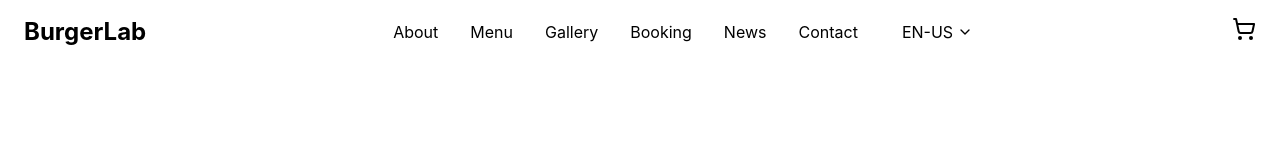
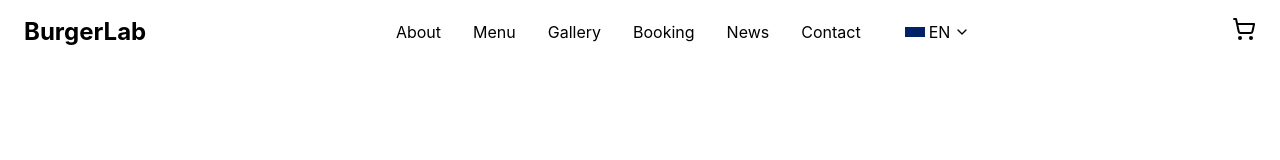
Before and after one commit to encodeschool/FOOD-ORDER-WEBSITE, a React (Vite) app: page / in a window 1280 px wide. Shown: the top 160 px of the page. Built offline with nearby package versions, Linux system fonts and the light colour scheme.

Commit message:
adding flags

```diff
--- a/src/App.jsx
+++ b/src/App.jsx
@@ -1,39 +1,65 @@
-import { useState } from "react";
-import Navbar from "./components/Navbar";
-import Hero from "./components/Hero";
-import About from "./components/About";
-import Menu from "./components/Menu";
-import BurgerAnimation from "./components/BurgerAnimation";
-import Gallery from "./components/Gallery";
-import Booking from "./components/Booking";
-import News from "./components/News";
-import Contact from "./components/Contact";
-import Footer from "./components/Footer";
+import { useState, useEffect } from "react"
+import Navbar from "./components/Navbar"
+import Hero from "./components/Hero"
+import About from "./components/About"
+import Menu from "./components/Menu"
+import BurgerAnimation from "./components/BurgerAnimation"
+import Gallery from "./components/Gallery"
+import Booking from "./components/Booking"
+import News from "./components/News"
+import Contact from "./components/Contact"
+import Footer from "./components/Footer"
 
 function App() {
-  const [cart, setCart] = useState([]);
+
+  const [cart, setCart] = useState([])
+
+  // Load cart from localStorage
+  useEffect(() => {
+    const savedCart = localStorage.getItem("burger-cart")
+
+    if (savedCart) {
+      setCart(JSON.parse(savedCart))
+    }
+  }, [])
+
+  // Save cart whenever it changes
+  useEffect(() => {
+    localStorage.setItem("burger-cart", JSON.stringify(cart))
+  }, [cart])
+
 
   const addToCart = (item) => {
-    setCart((prev) => [...prev, item]);
-  };
+    setCart((prev) => [...prev, item])
+  }
 
   const removeFromCart = (index) => {
-    setCart((prev) => prev.filter((_, i) => i !== index));
-  };
+    setCart((prev) => prev.filter((_, i) => i !== index))
+  }
 
   return (
     <div className="bg-white text-black">
-      <Navbar cart={cart} setCart={setCart} removeFromCart={removeFromCart} />
+
+      <Navbar
+        cart={cart}
+        setCart={setCart}
+        removeFromCart={removeFromCart}
+      />
+
       <Hero />
       <About />
+
       <Menu addToCart={addToCart} />
+
       <BurgerAnimation />
-      {/* <Gallery /> */}
+      <Gallery />
       <Booking />
       <News />
+      <Contact />
       <Footer />
+
     </div>
-  );
+  )
 }
 
-export default App;
+export default App
--- a/src/components/Navbar.jsx
+++ b/src/components/Navbar.jsx
@@ -4,7 +4,6 @@ import { Menu, X, ChevronDown, ShoppingCart } from "lucide-react";
 import { useTranslation } from "react-i18next";
 
 export default function Navbar({ cart, setCart, removeFromCart }) {
-
   const [open, setOpen] = useState(false);
   const [langOpen, setLangOpen] = useState(false);
   const [cartOpen, setCartOpen] = useState(false);
@@ -14,7 +13,7 @@ export default function Navbar({ cart, setCart, removeFromCart }) {
   const [userInfo, setUserInfo] = useState({
     name: "",
     phone: "",
-    email: ""
+    email: "",
   });
 
   const { t, i18n } = useTranslation();
@@ -25,14 +24,71 @@ export default function Navbar({ cart, setCart, removeFromCart }) {
     { id: "gallery", label: t("nav.gallery") },
     { id: "booking", label: t("nav.booking") },
     { id: "news", label: t("nav.news") },
-    { id: "contact", label: t("nav.contact") }
+    { id: "contact", label: t("nav.contact") },
   ];
 
   const languages = [
-    { code: "en", label: "EN" },
-    { code: "ru", label: "RU" },
-    { code: "lv", label: "LV" }
+    {
+      code: "en",
+      label: "EN",
+      flag: (
+        <svg
+          xmlns="http://www.w3.org/2000/svg"
+          viewBox="0 0 60 30"
+          className="w-5 h-5"
+        >
+          <clipPath id="t">
+            <path d="M0 0h60v30H0z" />
+          </clipPath>
+          <g clipPath="url(#t)">
+            <path fill="#012169" d="M0 0h60v30H0z" />
+            <path
+              fill="#FFF"
+              d="M0 0l60 30M60 0L0 30M30 0v30M0 15h60"
+              strokeWidth="6"
+            />
+            <path
+              fill="#C8102E"
+              d="M0 0l60 30M60 0L0 30M30 0v30M0 15h60"
+              strokeWidth="4"
+            />
+          </g>
+        </svg>
+      ),
+    },
+    {
+      code: "ru",
+      label: "RU",
+      flag: (
+        <svg
+          xmlns="http://www.w3.org/2000/svg"
+          viewBox="0 0 60 30"
+          className="w-5 h-5"
+        >
+          <path fill="#fff" d="M0 0h60v10H0z" />
+          <path fill="#0039A6" d="M0 10h60v10H0z" />
+          <path fill="#D52B1E" d="M0 20h60v10H0z" />
+        </svg>
+      ),
+    },
+    {
+      code: "lv",
+      label: "LV",
+      flag: (
+        <svg
+          xmlns="http://www.w3.org/2000/svg"
+          viewBox="0 0 60 30"
+          className="w-5 h-5"
+        >
+          <path fill="#8D1B3D" d="M0 0h60v10H0z" />
+          <path fill="#fff" d="M0 10h60v10H0z" />
+          <path fill="#8D1B3D" d="M0 20h60v10H0z" />
+        </svg>
+      ),
+    },
   ];
+
+  const currentLang = i18n.language.slice(0, 2);
 
   const changeLanguage = (lng) => {
     i18n.changeLanguage(lng);
@@ -44,27 +100,25 @@ export default function Navbar({ cart, setCart, removeFromCart }) {
 
     window.addEventListener("scroll", handleScroll);
     return () => window.removeEventListener("scroll", handleScroll);
-
   }, []);
 
   const handleCheckout = () => {
-
     console.log("Order:", {
       customer: userInfo,
-      items: cart
+      items: cart,
     });
 
     alert("Order placed successfully!");
 
     setCart([]);
+    localStorage.removeItem("burger-cart");
     setCheckoutOpen(false);
 
     setUserInfo({
       name: "",
       phone: "",
-      email: ""
+      email: "",
     });
-
   };
 
   return (
@@ -72,22 +126,15 @@ export default function Navbar({ cart, setCart, removeFromCart }) {
       {/* NAVBAR */}
       <nav
         className={`fixed w-full top-0 z-50 transition-colors duration-300 ${
-          scrolled
-            ? "bg-white/80 backdrop-blur-md border-b"
-            : "bg-transparent"
+          scrolled ? "bg-white/80 backdrop-blur-md border-b" : "bg-transparent"
         }`}
       >
-
         <div className="max-w-7xl mx-auto px-4 sm:px-6 flex justify-between items-center h-16">
-
           {/* LOGO */}
-          <h1 className="text-xl sm:text-2xl font-bold">
-            BurgerLab
-          </h1>
+          <h1 className="text-xl sm:text-2xl font-bold">BurgerLab</h1>
 
           {/* DESKTOP NAVIGATION */}
           <div className="hidden md:flex items-center gap-8">
-
             {navItems.map((item) => (
               <Link
                 key={item.id}
@@ -103,41 +150,35 @@ export default function Navbar({ cart, setCart, removeFromCart }) {
 
             {/* LANGUAGE DROPDOWN */}
             <div className="relative">
-
               <button
                 onClick={() => setLangOpen(!langOpen)}
                 className="flex items-center gap-1 px-3 py-1 rounded"
               >
-                {i18n.language.toUpperCase()}
+                {languages.find((l) => l.code === currentLang)?.flag}
+                <span>{currentLang.toUpperCase()}</span>
                 <ChevronDown size={16} />
               </button>
 
               {langOpen && (
                 <div className="absolute right-0 mt-2 bg-white border rounded shadow">
-
                   {languages.map((lang) => (
                     <button
                       key={lang.code}
                       onClick={() => changeLanguage(lang.code)}
-                      className="block w-full px-4 py-2 hover:bg-gray-100 text-left"
+                      className="w-full flex gap-1 items-center justify-content-center px-4 py-2 hover:bg-gray-100 text-left"
                     >
-                      {lang.label}
+                      {lang.flag} {lang.label}
                     </button>
                   ))}
-
                 </div>
               )}
-
             </div>
-
           </div>
 
           {/* RIGHT SIDE (CART + MOBILE MENU) */}
           <div className="flex items-center gap-4">
-
             {/* CART */}
             <div className="relative">
-
               <button
                 onClick={() => setCartOpen(!cartOpen)}
                 className="relative hover:text-orange-500 transition"
@@ -154,27 +195,19 @@ export default function Navbar({ cart, setCart, removeFromCart }) {
               {/* CART DROPDOWN */}
               {cartOpen && (
                 <div className="absolute right-0 mt-4 w-80 bg-white border rounded-xl shadow-lg p-4">
-
-                  <h3 className="font-semibold mb-3">
-                    Cart
-                  </h3>
+                  <h3 className="font-semibold mb-3">Cart</h3>
 
                   {cart.length === 0 ? (
-                    <p className="text-sm text-gray-500">
-                      Your cart is empty
-                    </p>
+                    <p className="text-sm text-gray-500">Your cart is empty</p>
                   ) : (
                     <>
                       <div className="space-y-3 max-h-56 overflow-y-auto">
-
                         {cart.map((item, i) => (
                           <div
                             key={i}
                             className="flex items-center justify-between"
                           >
-
                             <div className="flex items-center gap-3">
-
                               <img
                                 src={item.img}
                                 alt={item.name}
@@ -190,7 +223,6 @@ export default function Navbar({ cart, setCart, removeFromCart }) {
                                   ${item.price}
                                 </p>
                               </div>
-
                             </div>
 
                             <button
@@ -199,21 +231,15 @@ export default function Navbar({ cart, setCart, removeFromCart }) {
                             >
                               ✕
                             </button>
-
                           </div>
                         ))}
-
                       </div>
 
                       {/* TOTAL */}
                       <div className="flex justify-between font-semibold mt-4 mb-4">
                         <span>Total</span>
                         <span>
-                          $
-                          {cart.reduce(
-                            (sum, item) => sum + item.price,
-                            0
-                          )}
+                          ${cart.reduce((sum, item) => sum + item.price, 0)}
                         </span>
                       </div>
 
@@ -229,22 +255,15 @@ export default function Navbar({ cart, setCart, removeFromCart }) {
                       </button>
                     </>
                   )}
-
                 </div>
               )}
-
             </div>
 
             {/* MOBILE MENU BUTTON */}
-            <button
-              className="md:hidden"
-              onClick={() => setOpen(!open)}
-            >
+            <button className="md:hidden" onClick={() => setOpen(!open)}>
               {open ? <X size={28} /> : <Menu size={28} />}
             </button>
-
           </div>
-
         </div>
 
         {/* MOBILE MENU */}
@@ -253,7 +272,6 @@ export default function Navbar({ cart, setCart, removeFromCart }) {
             open ? "max-h-[500px]" : "max-h-0"
           }`}
         >
-
           {navItems.map((item) => (
             <Link
               key={item.id}
@@ -270,33 +288,26 @@ export default function Navbar({ cart, setCart, removeFromCart }) {
 
           {/* MOBILE LANG */}
           <div className="flex gap-4 px-6 py-4">
-
             {languages.map((lang) => (
               <button
                 key={lang.code}
                 onClick={() => changeLanguage(lang.code)}
-                className={`px-3 py-1 border rounded ${
-                  i18n.language === lang.code
-                    ? "bg-black text-white"
-                    : ""
+                className={`px-3 py-1 border rounded flex items-center gap-1 ${
+                  currentLang === lang.code ? "bg-black text-white" : ""
                 }`}
               >
-                {lang.label}
+                {lang.flag}
+                <span>{lang.label}</span>
               </button>
             ))}
-
           </div>
-
         </div>
-
       </nav>
 
       {/* CHECKOUT MODAL */}
       {checkoutOpen && (
         <div className="fixed inset-0 bg-black/50 flex items-center justify-center z-50">
-
           <div className="bg-white p-8 rounded-xl w-[400px] relative">
-
             <button
               onClick={() => setCheckoutOpen(false)}
               className="absolute top-4 right-4 text-gray-500"
@@ -304,9 +315,7 @@ export default function Navbar({ cart, setCart, removeFromCart }) {
               <X size={22} />
             </button>
 
-            <h2 className="text-2xl font-bold mb-6">
-              Checkout
-            </h2>
+            <h2 className="text-2xl font-bold mb-6">Checkout</h2>
 
             <input
               type="text"
@@ -316,7 +325,7 @@ export default function Navbar({ cart, setCart, removeFromCart }) {
               onChange={(e) =>
                 setUserInfo({
                   ...userInfo,
-                  name: e.target.value
+                  name: e.target.value,
                 })
               }
             />
@@ -329,7 +338,7 @@ export default function Navbar({ cart, setCart, removeFromCart }) {
               onChange={(e) =>
                 setUserInfo({
                   ...userInfo,
-                  phone: e.target.value
+                  phone: e.target.value,
                 })
               }
             />
@@ -342,7 +351,7 @@ export default function Navbar({ cart, setCart, removeFromCart }) {
               onChange={(e) =>
                 setUserInfo({
                   ...userInfo,
-                  email: e.target.value
+                  email: e.target.value,
                 })
               }
             />
@@ -353,9 +362,7 @@ export default function Navbar({ cart, setCart, removeFromCart }) {
             >
               Place Order
             </button>
-
           </div>
-
         </div>
       )}
     </>
```
